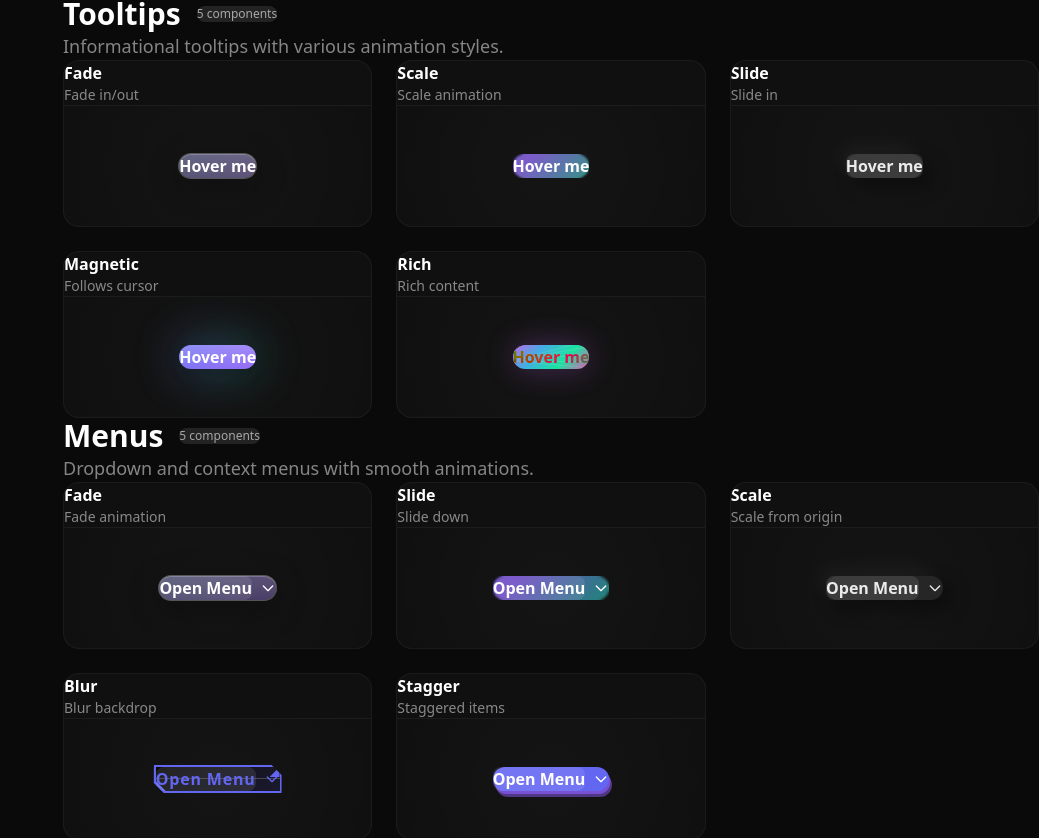
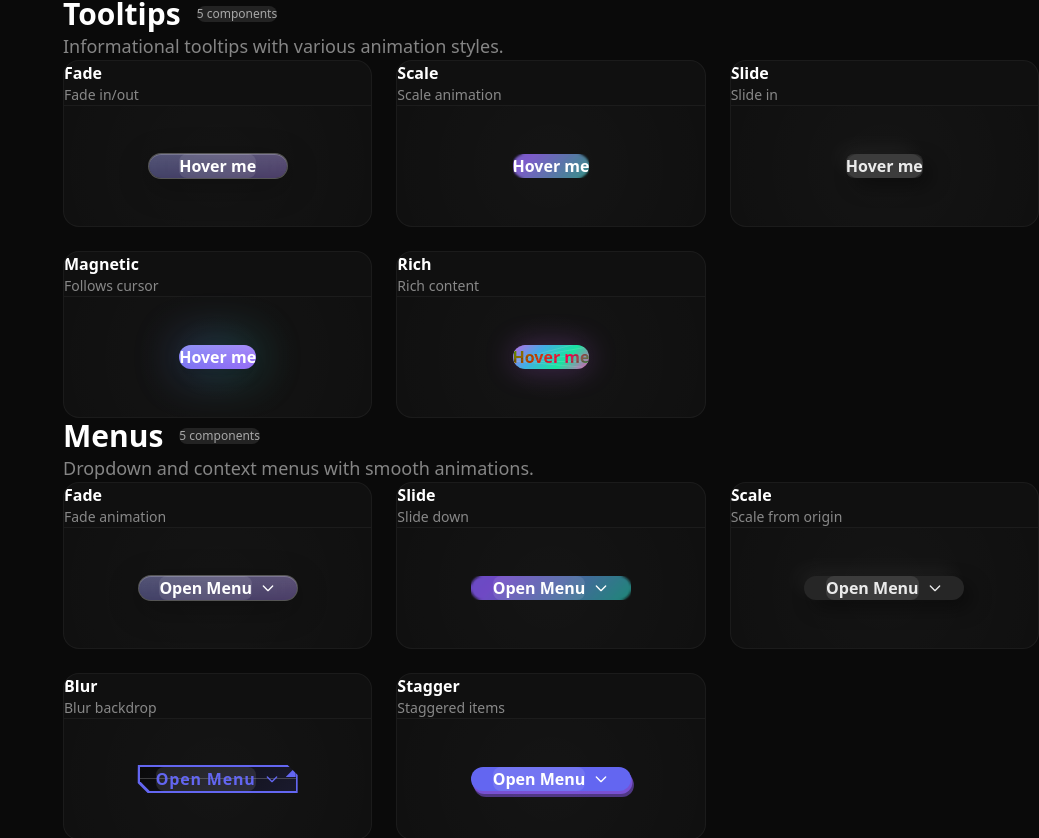
Before and after one commit to toddclawd-del/interaction-lab, a React (Vite) app: page /#/ui-components in a window 1280 px wide. Shown: the part 5603-6441 px from the top of the page, without its empty margins (241-1280 px from the left). Built offline with nearby package versions, Linux system fonts and the light colour scheme.

Commit message:
fix: Add padding, min-width, and centering to tooltips and menus

```diff
--- a/src/interactions/ui-components/menus/index.tsx
+++ b/src/interactions/ui-components/menus/index.tsx
@@ -16,19 +16,19 @@ interface MenuProps {
 
 // Premium menu panel styles
 const menuPanelStyles = `
-  absolute top-full left-0 mt-3 min-w-[220px]
+  absolute top-full left-0 mt-3 min-w-[240px]
   backdrop-blur-xl bg-neutral-900/95
   border border-white/10
   shadow-[0_20px_60px_rgba(0,0,0,0.5),0_0_40px_rgba(99,102,241,0.1)]
-  rounded-2xl overflow-hidden z-50
+  rounded-2xl overflow-hidden z-50 p-2
 `
 
 // Premium menu item styles
 const menuItemStyles = `
-  w-full px-5 py-4 text-left flex items-center gap-4
+  w-full px-6 py-4 text-left flex items-center gap-4 rounded-xl
   transition-all duration-200
   hover:bg-white/10
-  group
+  group min-h-[52px]
 `
 
 // ============================================================================
@@ -54,7 +54,7 @@ export function GlassmorphismMenu({ items, trigger, className = '' }: MenuProps)
         onClick={() => setIsOpen(!isOpen)}
         whileHover={{ scale: 1.02, y: -2 }}
         whileTap={{ scale: 0.98 }}
-        className="relative px-6 py-3 rounded-2xl font-semibold text-white backdrop-blur-xl bg-white/10 border border-white/20 shadow-[0_8px_32px_rgba(0,0,0,0.3),inset_0_1px_0_rgba(255,255,255,0.2)] overflow-hidden cursor-pointer"
+        className="relative inline-flex items-center justify-center px-10 py-4 rounded-2xl font-semibold text-white backdrop-blur-xl bg-white/10 border border-white/20 shadow-[0_8px_32px_rgba(0,0,0,0.3),inset_0_1px_0_rgba(255,255,255,0.2)] overflow-hidden cursor-pointer min-w-[160px] whitespace-nowrap"
       >
         <span className="absolute inset-0 bg-gradient-to-b from-white/20 to-transparent opacity-50" />
         <span
@@ -139,7 +139,7 @@ export function AuroraMenu({ items, trigger, className = '' }: MenuProps) {
         onClick={() => setIsOpen(!isOpen)}
         whileHover={{ scale: 1.02 }}
         whileTap={{ scale: 0.98 }}
-        className="relative px-6 py-3 rounded-2xl font-semibold text-white overflow-hidden cursor-pointer"
+        className="relative inline-flex items-center justify-center px-10 py-4 rounded-2xl font-semibold text-white overflow-hidden cursor-pointer min-w-[160px] whitespace-nowrap"
       >
         <span
           className="absolute inset-0 animate-aurora"
@@ -242,7 +242,7 @@ export function NeumorphicMenu({ items, trigger, className = '' }: MenuProps) {
             : '8px 8px 20px rgba(0,0,0,0.4), -8px -8px 20px rgba(255,255,255,0.05)',
         }}
         transition={{ type: 'spring', stiffness: 400, damping: 25 }}
-        className="relative px-6 py-3 rounded-2xl font-semibold bg-neutral-800 text-white/90 cursor-pointer"
+        className="relative inline-flex items-center justify-center px-10 py-4 rounded-2xl font-semibold bg-neutral-800 text-white/90 cursor-pointer min-w-[160px] whitespace-nowrap"
       >
         <span className={`relative z-10 flex items-center gap-2 transition-transform duration-150 ${isPressed ? 'scale-95' : ''}`}>
           {trigger}
@@ -311,7 +311,7 @@ export function CyberpunkMenu({ items, trigger, className = '' }: MenuProps) {
         onClick={() => setIsOpen(!isOpen)}
         whileHover={{ scale: 1.02 }}
         whileTap={{ scale: 0.98 }}
-        className="relative px-6 py-3 font-bold uppercase tracking-wider overflow-hidden cursor-pointer group"
+        className="relative inline-flex items-center justify-center px-10 py-4 font-bold uppercase tracking-wider overflow-hidden cursor-pointer group min-w-[160px] whitespace-nowrap"
         style={{
           background: 'linear-gradient(135deg, #0a0a0a, #1a1a2e)',
           border: '2px solid var(--color-primary)',
@@ -440,7 +440,7 @@ export function LayeredMenu({ items, trigger, className = '' }: MenuProps) {
         />
         {/* Top layer */}
         <motion.span
-          className="relative block px-6 py-3 rounded-xl font-semibold text-white"
+          className="relative inline-flex items-center justify-center px-10 py-4 rounded-xl font-semibold text-white min-w-[160px] whitespace-nowrap"
           style={{ backgroundColor: 'var(--color-primary)' }}
           variants={{ hover: { y: -2 } }}
           transition={{ type: 'spring', stiffness: 400, damping: 25 }}
--- a/src/interactions/ui-components/tooltips/index.tsx
+++ b/src/interactions/ui-components/tooltips/index.tsx
@@ -10,11 +10,11 @@ interface TooltipProps {
 
 // Premium trigger button base styles
 const triggerStyles = `
-  relative px-6 py-3 rounded-2xl font-semibold text-white
+  relative inline-flex items-center justify-center px-10 py-4 rounded-2xl font-semibold text-white
   backdrop-blur-xl bg-white/10
   border border-white/20
   shadow-[0_8px_32px_rgba(0,0,0,0.3),inset_0_1px_0_rgba(255,255,255,0.2)]
-  overflow-hidden cursor-pointer
+  overflow-hidden cursor-pointer min-w-[140px] whitespace-nowrap
   transition-all duration-300
   hover:scale-[1.02] hover:-translate-y-0.5
   active:scale-[0.98]
@@ -22,12 +22,12 @@ const triggerStyles = `
 
 // Premium tooltip panel styles
 const tooltipPanelStyles = `
-  px-4 py-3
+  px-6 py-4
   backdrop-blur-xl bg-neutral-900/90
   border border-white/10
   shadow-[0_20px_50px_rgba(0,0,0,0.5),0_0_30px_rgba(99,102,241,0.15)]
   rounded-xl
-  whitespace-nowrap pointer-events-none
+  whitespace-nowrap pointer-events-none min-w-[120px] text-center
 `
 
 // ============================================================================
```
